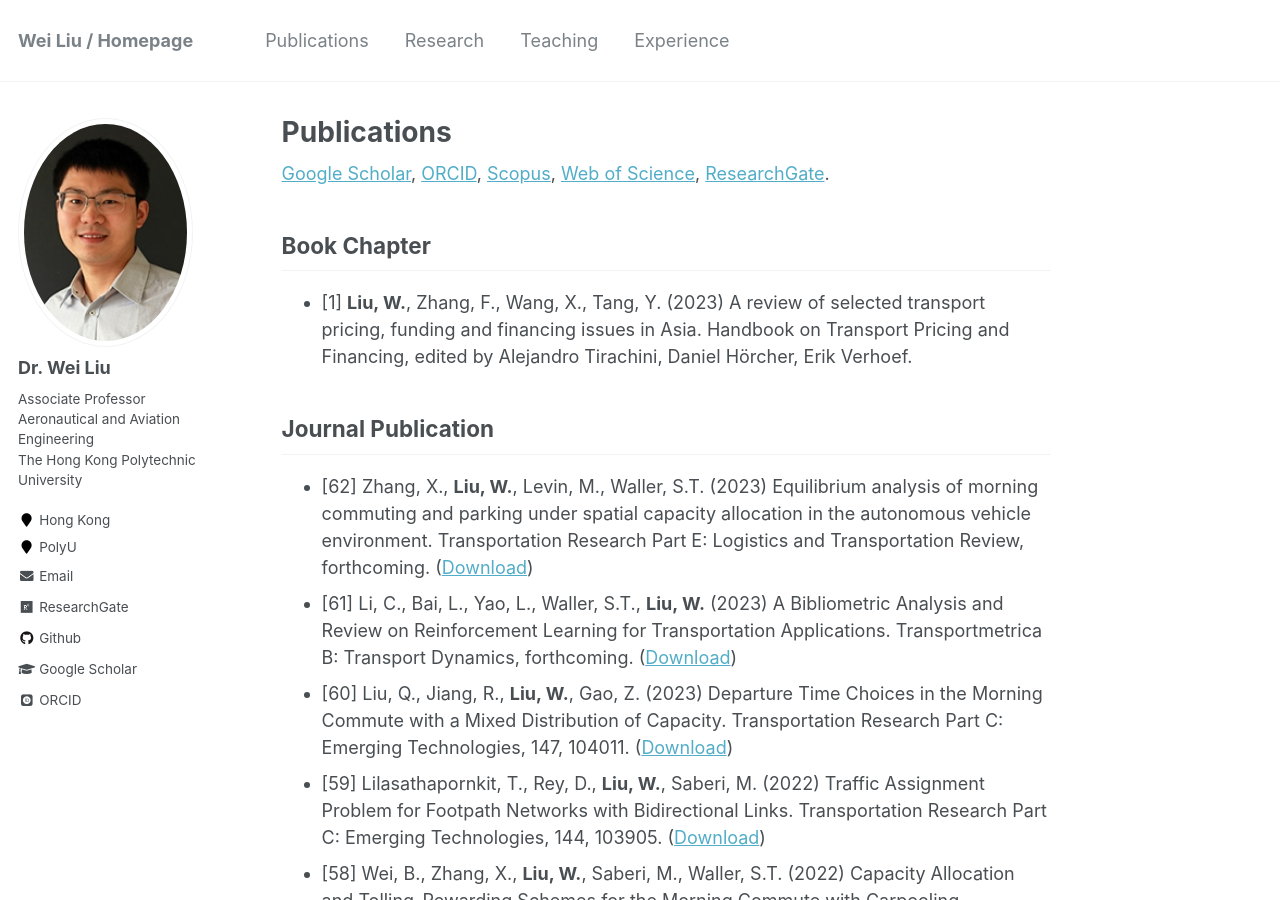
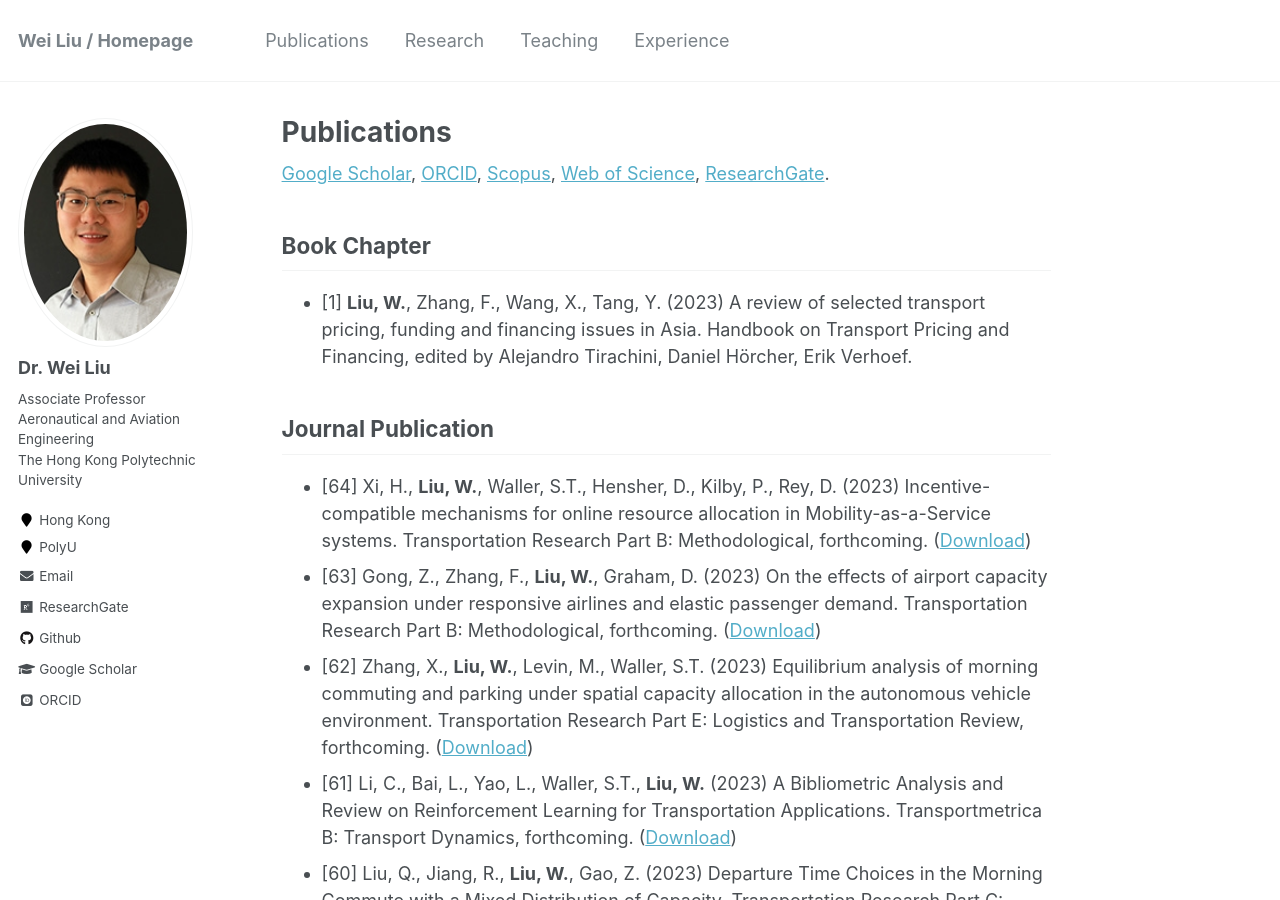
Before and after one commit to weiliu2016/weiliu2016.github.io, a Jekyll site: the page built from _pages/publications.md, in a window 1280 px wide and 900 px high. Built offline with Jekyll 4.4.1, drawn with Linux system fonts in a browser that asks for light colours; some web fonts are replaced.

Commit message:
Update publications.md

```diff
--- a/_pages/publications.md
+++ b/_pages/publications.md
@@ -22,6 +22,8 @@ Book Chapter
 
 Journal Publication
 ----------
+* [64] Xi, H., **Liu, W.**, Waller, S.T., Hensher, D., Kilby, P., Rey, D. (2023) Incentive-compatible mechanisms for online resource allocation in Mobility-as-a-Service systems. Transportation Research Part B: Methodological, forthcoming. ([Download](https://doi.org/10.1016/j.trb.2022.xx.xxx))
+* [63] Gong, Z., Zhang, F., **Liu, W.**, Graham, D. (2023) On the effects of airport capacity expansion under responsive airlines and elastic passenger demand. Transportation Research Part B: Methodological, forthcoming. ([Download](https://doi.org/10.1016/j.trb.2022.xx.xxx))
 * [62] Zhang, X., **Liu, W.**, Levin, M., Waller, S.T. (2023) Equilibrium analysis of morning commuting and parking under spatial capacity allocation in the autonomous vehicle environment. Transportation Research Part E: Logistics and Transportation Review, forthcoming. ([Download](https://doi.org/10.1016/j.tre.2022.xxxxxx))
 * [61] Li, C., Bai, L., Yao, L., Waller, S.T., **Liu, W.** (2023) A Bibliometric Analysis and Review on Reinforcement Learning for Transportation Applications. Transportmetrica B: Transport Dynamics, forthcoming. ([Download](https://doi.org/10.1080/21680566.2023.2179461))
 * [60] Liu, Q., Jiang, R., **Liu, W.**, Gao, Z. (2023) Departure Time Choices in the Morning Commute with a Mixed Distribution of Capacity. Transportation Research Part C: Emerging Technologies, 147, 104011. ([Download](https://doi.org/10.1016/j.trc.2022.104011))
```
